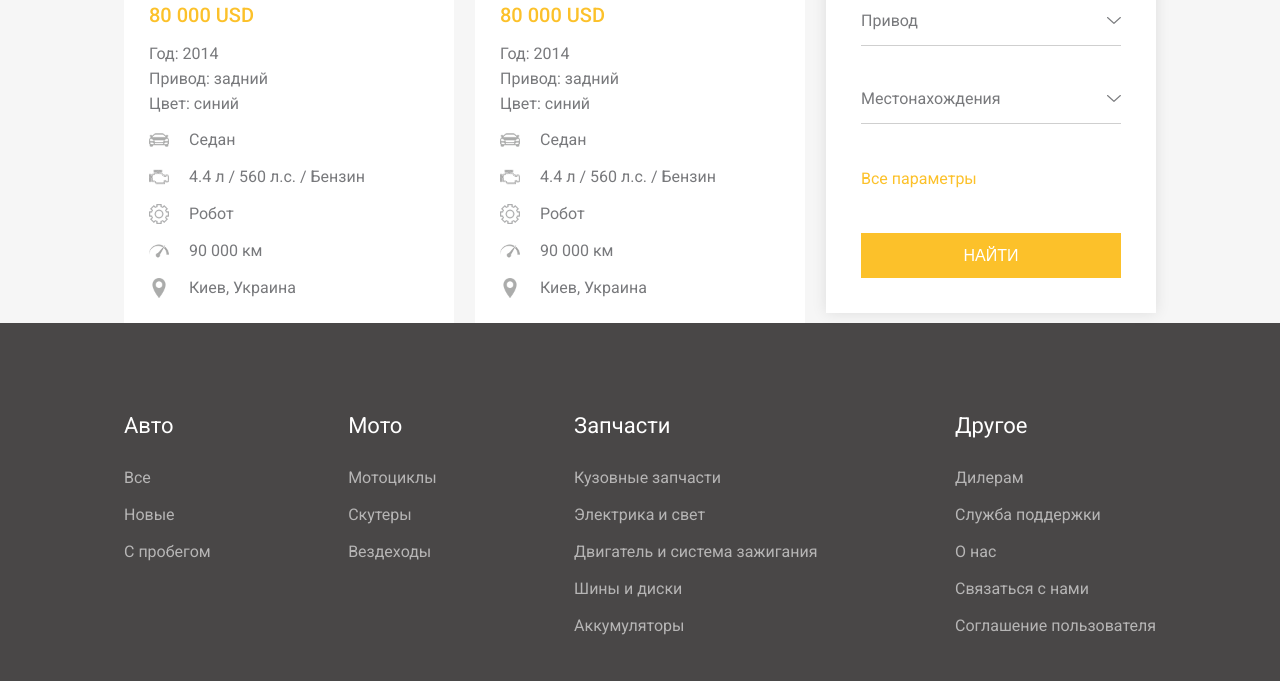
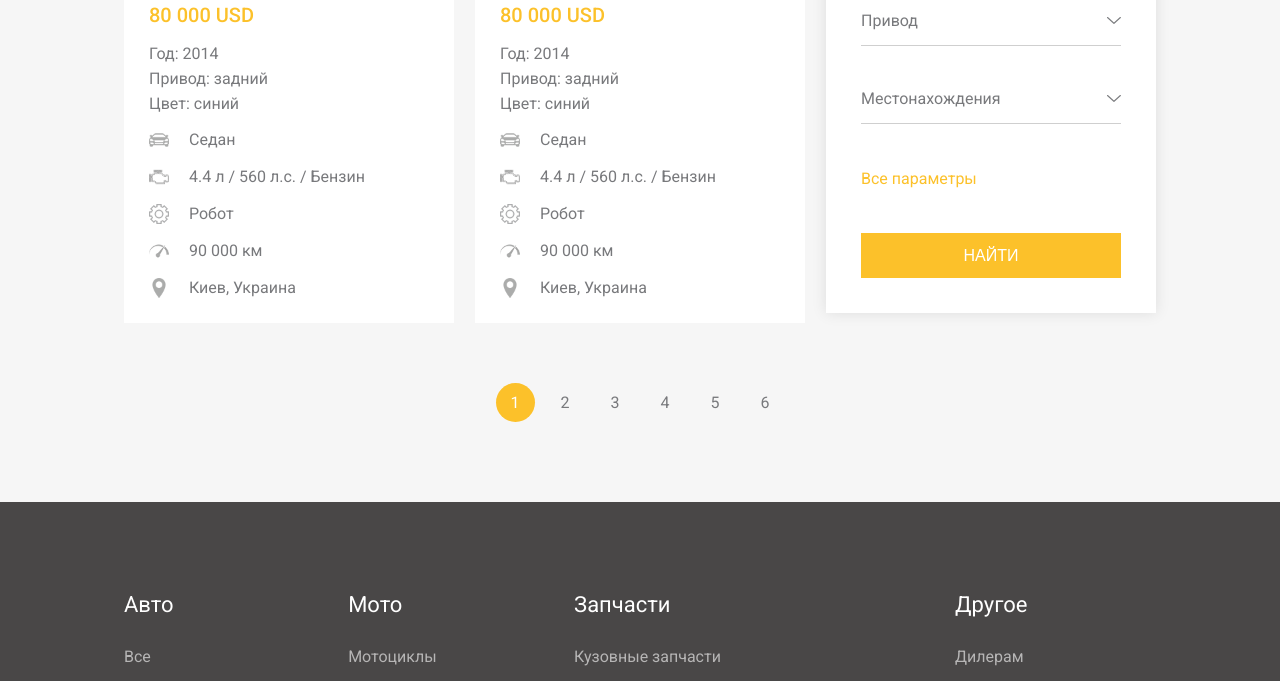
Before and after one commit to unicode256/BUYCAR, a website: page public/cars.html in a window 1280 px wide. Shown: the part 1181-1862 px from the top of the page. Drawn offline with nearby package versions, Linux system fonts and the light colour scheme.

Commit message:
paginator is created on cars page

```diff
--- a/public/cars.css
+++ b/public/cars.css
@@ -619,8 +619,6 @@ h1, h2, h4, p {
     -o-transform: translateY(0);
     transform: translateY(0);
     top: 0;
-    /* visibility: hidden; */
-    /* opacity: 0; */
 }
 
 .search_parameters form .parameter_list_wrapper .parameter_list {
@@ -734,6 +732,38 @@ h1, h2, h4, p {
     }
 }
 
+.content .paginator, .content .paginator * {
+    /* border: 1px solid black; */
+}
+
+.content .paginator {
+    display: flex;
+    flex-direction: row;
+    justify-content: center;
+    margin-top: 60px;
+    font-weight: 400;
+}
+
+.content .paginator .page_link {
+    padding: 10px 15px;
+    border-radius: 50%;
+    margin-right: 11px;
+    color: #78797C;
+}
+
+.content .paginator .page_link:last-child {
+    margin: 0;
+}
+
+.content .paginator .page_link.active {
+    background-color: #FCC12A;
+    color: #fff;
+}
+
+.content {
+    padding-bottom: 80px;
+}
+
 @media screen and (max-width: 730px) {
 
     .main_content {
--- a/public/cars.html
+++ b/public/cars.html
@@ -679,6 +679,14 @@
                     </form>
                 </div>
             </div>
+            <div class="paginator">
+                <a class="page_link active">1</a>
+                <a class="page_link">2</a>
+                <a class="page_link">3</a>
+                <a class="page_link">4</a>
+                <a class="page_link">5</a>
+                <a class="page_link">6</a>
+            </div>
         </div>
 
         <div class="footer">
```
